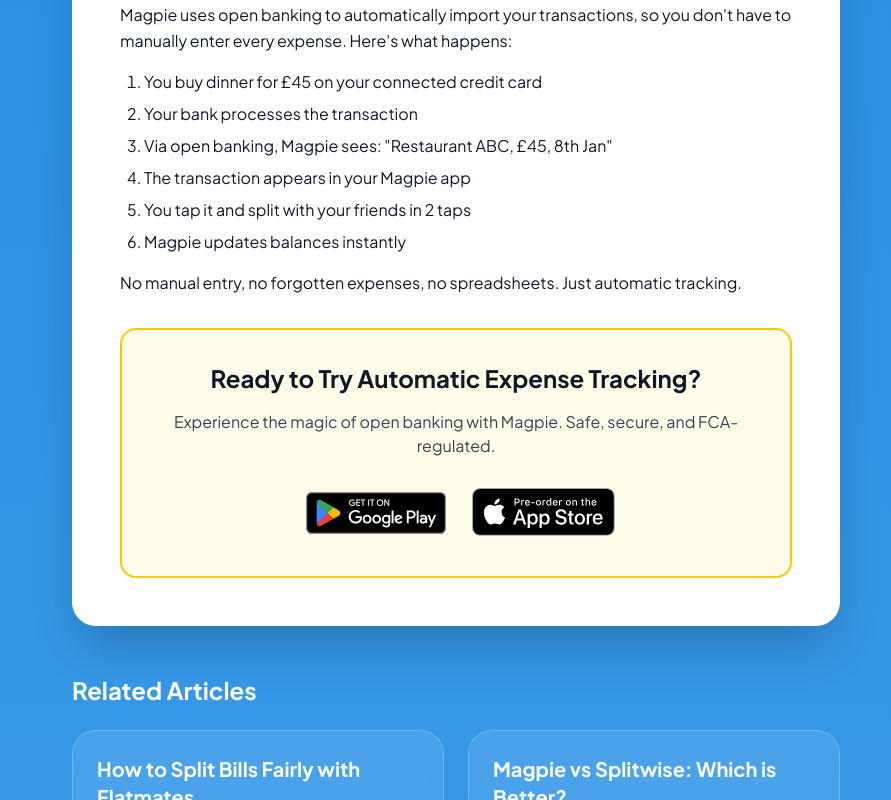
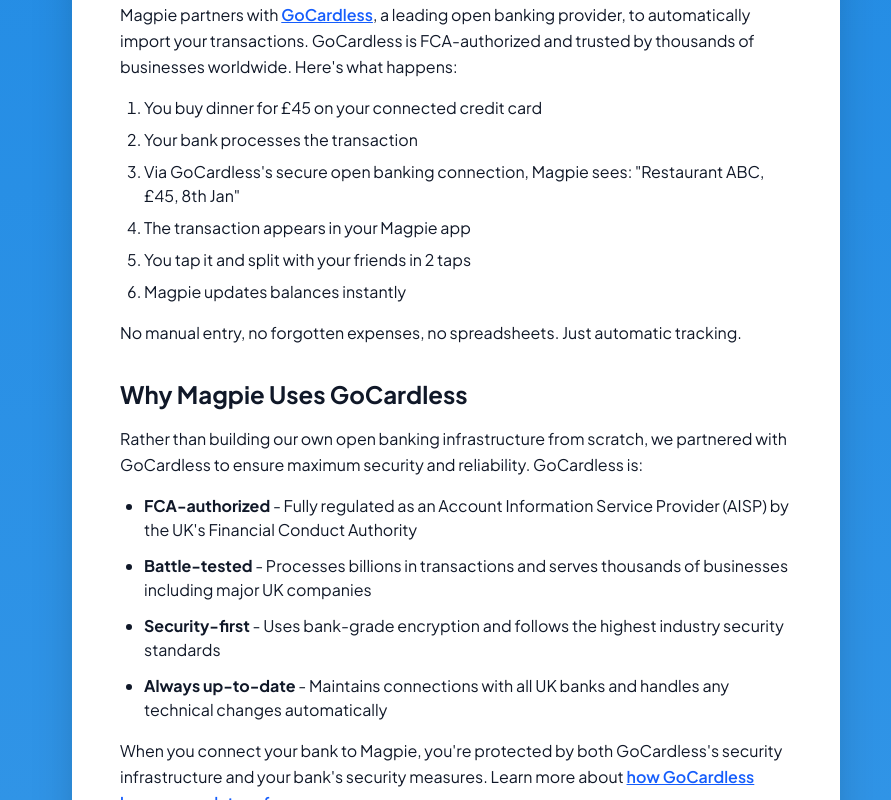
Before and after one commit to helgolabs/magpie-website, a Next.js app in the folder website/: page /blog/what-is-open-banking in a window 1280 px wide. Shown: the part 4980-5780 px from the top of the page, without its empty margins (184-1075 px from the left). Built offline with nearby package versions, Linux system fonts and the light colour scheme.

Commit message:
open banking blog changes

```diff
--- a/website/app/blog/what-is-open-banking/page.tsx
+++ b/website/app/blog/what-is-open-banking/page.tsx
@@ -257,19 +257,68 @@
             <section>
               <h2 className="mb-4 text-2xl font-bold">How Magpie Uses Open Banking</h2>
               <p className="mb-4 leading-relaxed">
-                Magpie uses open banking to automatically import your transactions, so you don't
-                have to manually enter every expense. Here's what happens:
+                Magpie partners with{" "}
+                <a
+                  href="https://gocardless.com"
+                  target="_blank"
+                  rel="noopener noreferrer"
+                  className="font-semibold text-blue-600 underline hover:text-blue-800"
+                >
+                  GoCardless
+                </a>
+                , a leading open banking provider, to automatically import your transactions.
+                GoCardless is FCA-authorized and trusted by thousands of businesses worldwide.
+                Here's what happens:
               </p>
               <ol className="ml-6 list-decimal space-y-2">
                 <li>You buy dinner for £45 on your connected credit card</li>
                 <li>Your bank processes the transaction</li>
-                <li>Via open banking, Magpie sees: "Restaurant ABC, £45, 8th Jan"</li>
+                <li>Via GoCardless's secure open banking connection, Magpie sees: "Restaurant ABC, £45, 8th Jan"</li>
                 <li>The transaction appears in your Magpie app</li>
                 <li>You tap it and split with your friends in 2 taps</li>
                 <li>Magpie updates balances instantly</li>
               </ol>
               <p className="mt-4 leading-relaxed">
                 No manual entry, no forgotten expenses, no spreadsheets. Just automatic tracking.
+              </p>
+            </section>
+
+            <section>
+              <h2 className="mb-4 text-2xl font-bold">Why Magpie Uses GoCardless</h2>
+              <p className="mb-4 leading-relaxed">
+                Rather than building our own open banking infrastructure from scratch, we partnered
+                with GoCardless to ensure maximum security and reliability. GoCardless is:
+              </p>
+              <ul className="ml-6 list-disc space-y-3">
+                <li>
+                  <strong>FCA-authorized</strong> - Fully regulated as an Account Information Service
+                  Provider (AISP) by the UK's Financial Conduct Authority
+                </li>
+                <li>
+                  <strong>Battle-tested</strong> - Processes billions in transactions and serves
+                  thousands of businesses including major UK companies
+                </li>
+                <li>
+                  <strong>Security-first</strong> - Uses bank-grade encryption and follows the highest
+                  industry security standards
+                </li>
+                <li>
+                  <strong>Always up-to-date</strong> - Maintains connections with all UK banks and
+                  handles any technical changes automatically
+                </li>
+              </ul>
+              <p className="mt-4 leading-relaxed">
+                When you connect your bank to Magpie, you're protected by both GoCardless's security
+                infrastructure and your bank's security measures. Learn more about{" "}
+                <a
+                  href="https://gocardless.com/guides/posts/open-banking-security/"
+                  target="_blank"
+                  rel="noopener noreferrer"
+                  className="font-semibold text-blue-600 underline hover:text-blue-800"
+                >
+                  how GoCardless keeps your data safe
+                </a>
+                .
               </p>
             </section>
 
--- a/website/app/faq/page.tsx
+++ b/website/app/faq/page.tsx
@@ -33,7 +33,7 @@
       questions: [
         {
           q: "What is open banking?",
-          a: "Open banking is a secure way to connect apps to your bank account. It's regulated by the FCA (Financial Conduct Authority) in the UK. When you connect via open banking, we can read your transactions but we never have access to move your money or see your banking credentials.",
+          a: "Open banking is a secure way to connect apps to your bank account. It's regulated by the FCA (Financial Conduct Authority) in the UK. Magpie uses GoCardless, a leading FCA-authorized open banking provider, to securely connect to your bank. When you connect via open banking, we can read your transactions but we never have access to move your money or see your banking credentials.",
         },
         {
           q: "Is open banking safe?",
--- a/website/app/features/page.tsx
+++ b/website/app/features/page.tsx
@@ -9,8 +9,9 @@
       icon: "🏦",
       title: "Open Banking Integration",
       description:
-        "Connect your bank accounts and credit cards securely via open banking. Magpie automatically imports your transactions so you never have to manually enter an expense again.",
+        "Connect your bank accounts and credit cards securely via open banking. Powered by GoCardless, Magpie automatically imports your transactions so you never have to manually enter an expense again.",
       benefits: [
+        "Powered by GoCardless",
         "Supports thousands of UK banks",
         "Bank-grade security & encryption",
         "FCA regulated",
```
